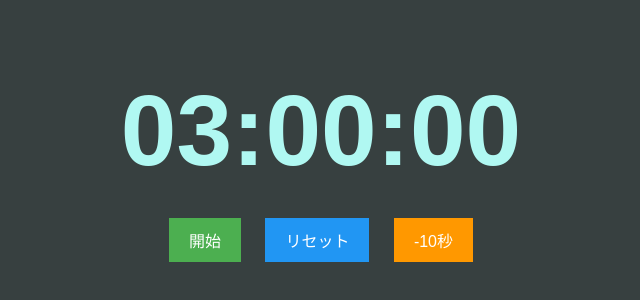
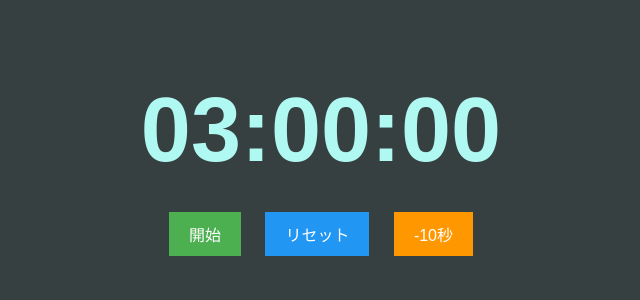
Before and after one commit to sato2014/Future-University-Hakodate, a plain HTML site: page timer/index.html in a window 1280 px wide. Shown: the part 228-528 px from the top of the page, without its empty margins (319-959 px from the left). Drawn offline with Linux system fonts and the light colour scheme; a web font is replaced by a local one.

Commit message:
Add files via upload

```diff
--- a/grid/style.css
+++ b/grid/style.css
@@ -1,16 +1,15 @@
 
 @font-face {
-    font-family: "myfont"; /*任意のフォントファミリー名でOK*/
-    src: url("../font/misaki_gothic.ttf") format("truetype"); /*fontがあるパスを書いて、formatを指定*/
-    font-display: swap; /*ダウンロード状況に応じてフォントの表示を変える
-(「swap」はWebフォントが読み込まれるまでフォールバックフォントで表示し、読み込まれた時点で置き換えます。)*/
+    font-family: "myfont";
+    src: url("../font/misaki_gothic.ttf") format("truetype");
+    font-display: swap;
 }
 body {
     background-color: rgb(55, 64, 64);
     display: flex;
     flex-direction: column;
     align-items: center;
-    font-family: "myfont", sans-serif;
+    font-family: myfont, sans-serif;
     font-size: 20px;
     margin: 0;
     padding: 20px;
--- a/timer/index.html
+++ b/timer/index.html
@@ -30,7 +30,7 @@
         }
 
         #timer {
-            font-size: 100px;
+            font-size: 90px;
             margin-bottom: 20px;
             color: #b0f8f2;
             font-weight: bold;
```
Also changed, not shown: limit2/index.html (+1 -1 lines).
